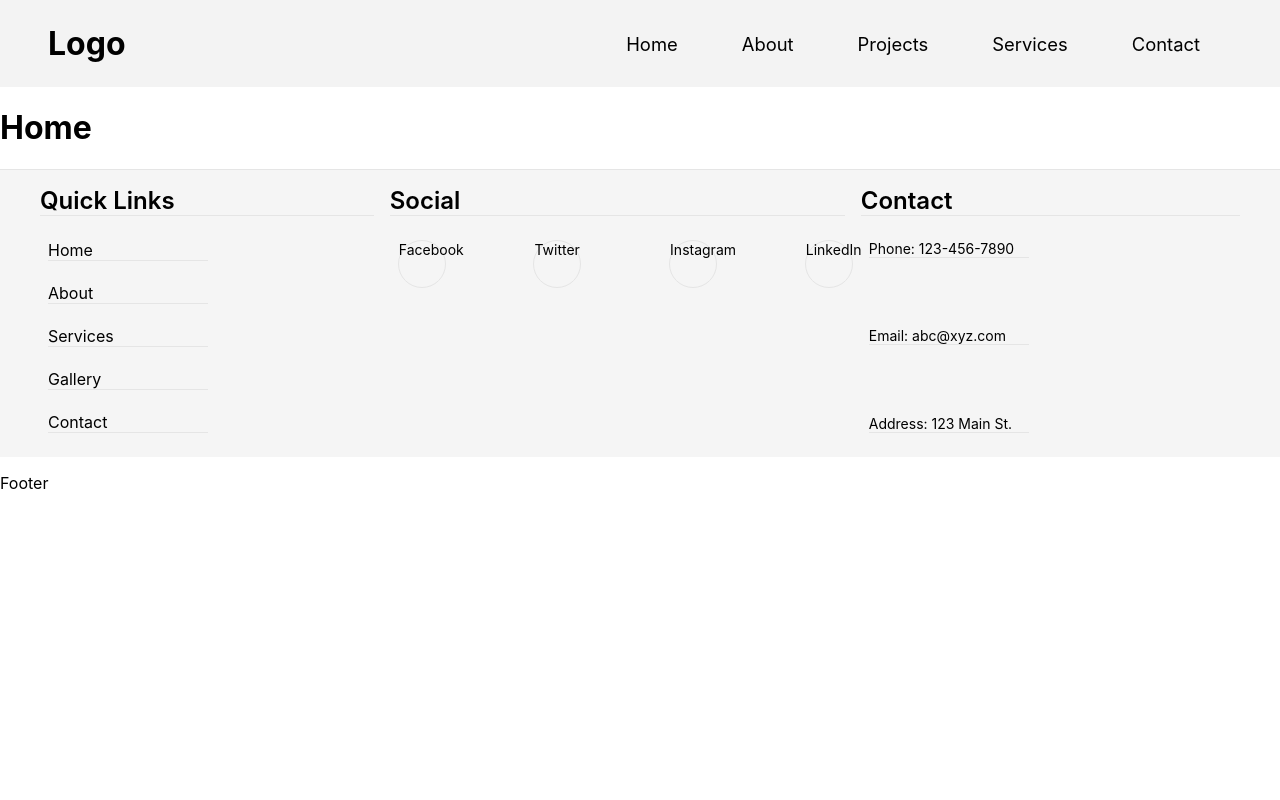
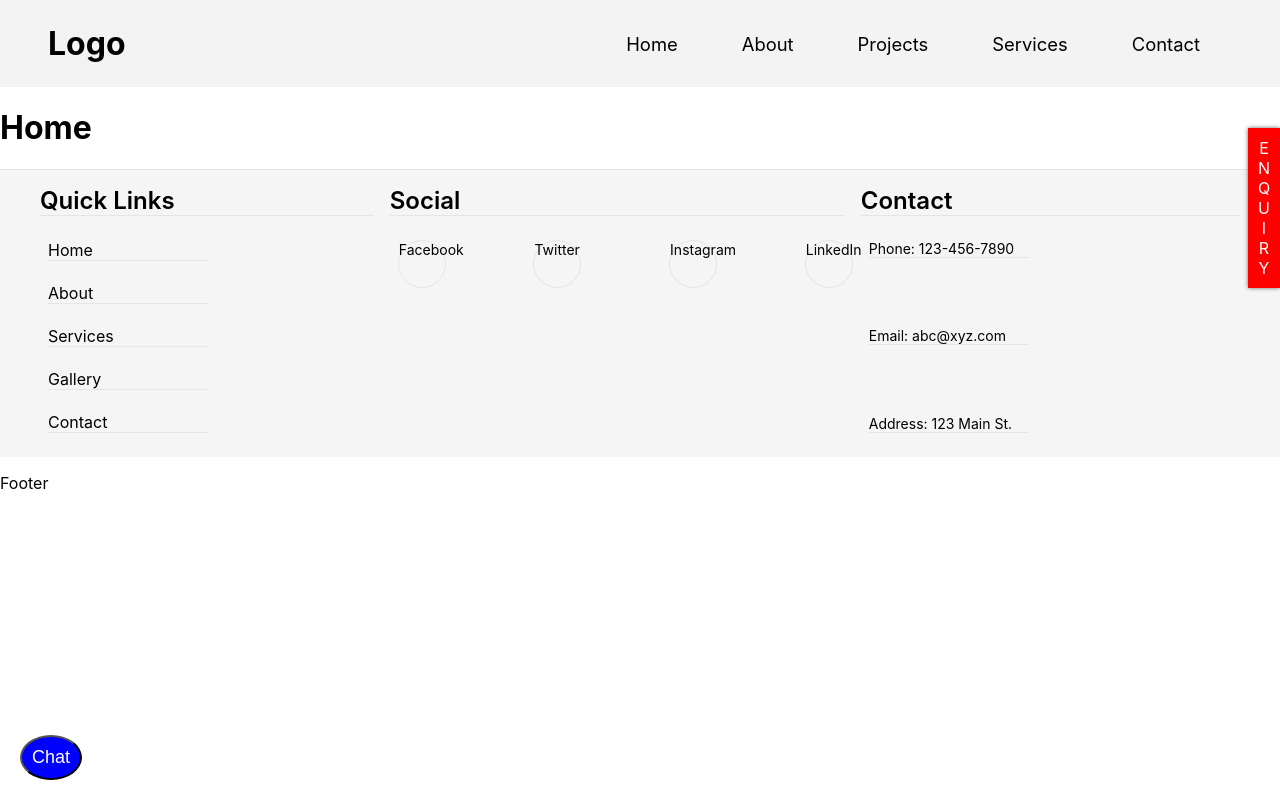
Before and after one commit to SamMathelete/mycityodisha, a Next.js app: page / in a window 1280 px wide. Built offline with nearby package versions, Linux system fonts and the light colour scheme.

Commit message:
added chat and enquiry buttons

```diff
--- /dev/null
+++ b/components/UI/ChatbotButton.module.css
@@ -0,0 +1,44 @@
+.chatButton {
+  position: fixed;
+  bottom: 20px;
+  left: 20px;
+  background-color: blue;
+  color: white;
+  padding: 10px;
+  border-radius: 50%;
+  font-size: 18px;
+  cursor: pointer;
+}
+
+.chatContent {
+  position: fixed;
+  bottom: 80px;
+  left: 20px;
+  background-color: white;
+  padding: 20px;
+  border-radius: 10px;
+  box-shadow: 0px 0px 10px #ccc;
+  display: none;
+}
+
+.chatContent.open {
+  display: block;
+}
+
+.chatContent input {
+  width: 100%;
+  padding: 10px;
+  margin-top: 10px;
+  border-radius: 5px;
+  border: none;
+}
+
+.chatContent button {
+  background-color: blue;
+  color: white;
+  padding: 10px;
+  border: none;
+  border-radius: 5px;
+  margin-top: 10px;
+  cursor: pointer;
+}
--- a/components/UI/ChatbotButton.tsx
+++ b/components/UI/ChatbotButton.tsx
@@ -1,7 +1,21 @@
+import { useState } from "react";
+import styles from "./ChatbotButton.module.css";
+
 const ChatbotButton = () => {
-    return (
-        <button>Chatbot</button>
-    )
-}
+  const [isOpen, setIsOpen] = useState(false);
+
+  return (
+    <div>
+      <button className={styles.chatButton} onClick={() => setIsOpen(!isOpen)}>
+        Chat
+      </button>
+      <div className={`${styles.chatContent} ${isOpen && styles.open}`}>
+        <p>Chatbot: Hello, how can I help you today?</p>
+        <input type="text" placeholder="Type your message here..." />
+        <button onClick={() => setIsOpen(false)}>Close Chat</button>
+      </div>
+    </div>
+  );
+};
 
 export default ChatbotButton;
--- /dev/null
+++ b/components/UI/EnquiryButton.module.css
@@ -0,0 +1,19 @@
+.enquiry-button {
+  position: fixed;
+  display: flex;
+  justify-content: center;
+  align-items: center;
+  top: 8rem;
+  right: 0;
+  width: 2rem;
+  height: 10rem;
+  background-color: red;
+  box-shadow: 0px 0px 4px #666;
+}
+
+.enquiry-button-text {
+  font-size: 1rem;
+  color: #fff;
+  writing-mode: vertical-lr;
+  text-orientation: upright;
+}
--- a/components/UI/EnquiryButton.tsx
+++ b/components/UI/EnquiryButton.tsx
@@ -1,7 +1,12 @@
+import React from "react";
+import styles from "./EnquiryButton.module.css";
+
 const EnquiryButton = () => {
-    return (
-        <button>Enquiry</button>
-    )
-}
+  return (
+    <div className={styles["enquiry-button"]}>
+      <div className={styles["enquiry-button-text"]}>ENQUIRY</div>
+    </div>
+  );
+};
 
 export default EnquiryButton;
--- a/components/UI/Layout.tsx
+++ b/components/UI/Layout.tsx
@@ -1,19 +1,23 @@
 import Header from "./Header";
 import Footer from "./Footer";
-import {FC, ReactNode} from "react";
+import ChatbotButton from "./ChatbotButton";
+import { FC, ReactNode } from "react";
+import EnquiryButton from "./EnquiryButton";
 
 interface LayoutProps {
-    children: ReactNode;
+  children: ReactNode;
 }
 
-const Layout: FC<LayoutProps> = ({children}) => {
-    return (
-        <>
-            <Header/>
-            <main>{children}</main>
-            <Footer/>
-        </>
-    )
-}
+const Layout: FC<LayoutProps> = ({ children }) => {
+  return (
+    <>
+      <Header />
+      <main>{children}</main>
+      <ChatbotButton />
+      <EnquiryButton />
+      <Footer />
+    </>
+  );
+};
 
 export default Layout;
--- a/package.json
+++ b/package.json
@@ -19,6 +19,7 @@
     "next": "13.1.5",
     "react": "18.2.0",
     "react-dom": "18.2.0",
+    "react-responsive-carousel": "^3.2.23",
     "typescript": "4.9.4"
   }
 }
```
Also changed, not shown: pages/index.tsx (+5 -5 lines), 1 other file (tests, documents, lock files or other folders).
